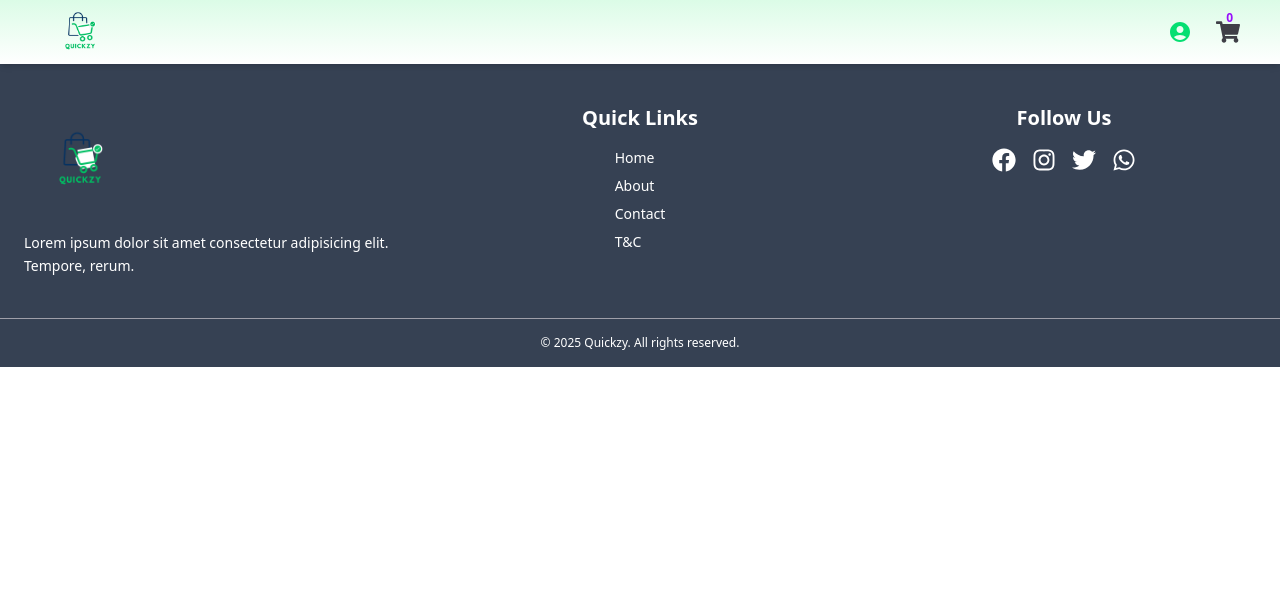
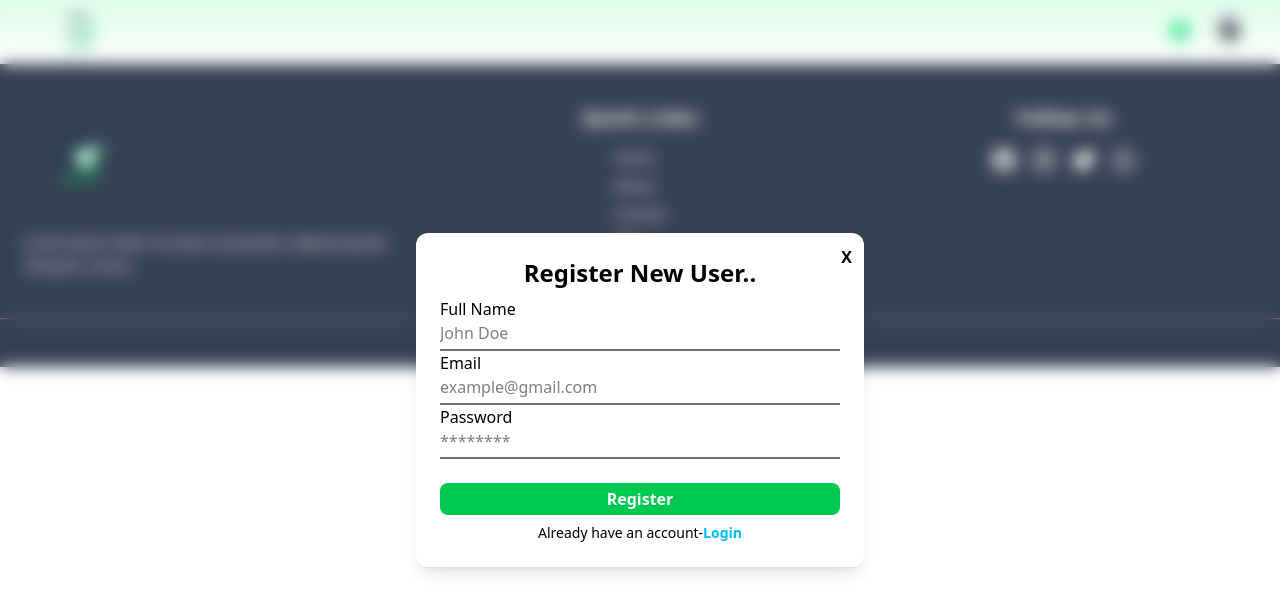
Before and after one commit to dilkhushsaini72/MERN_Project, a React (Vite) app in the folder client/: page /registration in a window 1280 px wide. Shown: the top 612 px of the page. Built offline with nearby package versions, Linux system fonts and the light colour scheme.

Commit message:
some modifucation in registration

```diff
--- a/client/src/App.jsx
+++ b/client/src/App.jsx
@@ -3,7 +3,9 @@ import { BrowserRouter, Route, Routes } from "react-router-dom";
 import Home from "./pages/Home";
 import Navbar from "./components/Navbar";
 import Footer from "./components/Footer";
-import Login from "./components/Login";
+import Login from "./pages/Login";
+import Registration from "./pages/Registration"
+import Cart from "./pages/Cart";
 
 const App = () => {
   return (
@@ -13,6 +15,8 @@ const App = () => {
         <Routes>
           <Route path="/" element={<Home />} />
           <Route path="/login" element={<Login />} />
+          <Route path="/registration" element={<Registration />} />
+          <Route path="/cart" element={<Cart />} />
         </Routes>
         <Footer />
       </BrowserRouter>
--- a/client/src/components/Hero.jsx
+++ b/client/src/components/Hero.jsx
@@ -3,7 +3,7 @@ import Hero_img from "../assets/Quickzy.png";
 
 const Hero = () => {
   return (
-    <div className="flex flex-col-reverse md:flex-row items-center justify-between px-4 md:px-10 py-8 bg-gradient-to-r from-green-300 to-white">
+    <div className="flex flex-col-reverse rounded-lg max-w-[1380px] mx-auto md:flex-row items-center justify-between px-4 md:px-10 py-8 bg-gradient-to-r from-green-300  m-5 to-white">
       {/* Text Section */}
       <section className="w-full md:w-1/2 text-center md:text-left">
         <div className="mb-6">
--- a/client/src/components/Navbar.jsx
+++ b/client/src/components/Navbar.jsx
@@ -1,17 +1,10 @@
 import React from "react";
 import logo from "../assets/Quickzy.png";
-import { Link, NavLink } from "react-router-dom";
+import { Link } from "react-router-dom";
 import { MdAccountCircle } from "react-icons/md";
 import { FaShoppingCart } from "react-icons/fa";
-import { useState } from "react";
 
 const Navbar = () => {
-  const [isShowLinks, setIsShowLinks] = useState(false);
-
-  const toggleHandle = () => {
-    setIsShowLinks(!isShowLinks);
-  };
-
   return (
     <nav className="bg-gradient-to-t bg-white to-green-100 shadow-md sticky top-0 z-50">
       <div className="max-w-[1480px] mx-auto px-4 sm:px-6 lg:px-10 h-16 flex items-center justify-between">
--- a/client/src/components/Registration.jsx
+++ /dev/null
@@ -1,9 +0,0 @@
-import React from 'react'
-
-const Registration = () => {
-  return (
-    <div>Registration</div>
-  )
-}
-
-export default Registration
--- /dev/null
+++ b/client/src/pages/Cart.jsx
@@ -0,0 +1,9 @@
+import React from 'react'
+
+const Cart = () => {
+  return (
+    <div>Cart</div>
+  )
+}
+
+export default Cart
--- a/client/src/components/Login.jsx
+++ b/client/src/pages/Login.jsx
@@ -22,7 +22,9 @@ const Login = () => {
           </h2>
         </div>
         <form className="flex flex-col">
-          <label htmlFor="email">Email</label>
+          <label className="mt-2" htmlFor="email">
+            Email
+          </label>
           <input
             type="email"
             name="email"
@@ -41,9 +43,15 @@ const Login = () => {
           <button className="bg-green-500 rounded-lg mt-6 py-1 font-bold text-white hover:bg-green-700 cursor-pointer">
             Login
           </button>
-          <div className="text-center">
-            <p>Don't have an account</p>
-            <Link to>Register</Link>
+          <div className="flex text-sm justify-center pt-2">
+            <p>Don't have an account- </p>
+            <Link
+              className="text-sky-400 font-bold hover:underline"
+              to={"/registration"}
+            >
+              {" "}
+              Register
+            </Link>
           </div>
         </form>
       </div>
--- /dev/null
+++ b/client/src/pages/Registration.jsx
@@ -0,0 +1,67 @@
+import React from "react";
+import { Link, useNavigate } from "react-router-dom";
+
+const registration = () => {
+  const navigate = useNavigate();
+
+  const closeBtnHandle = () => {
+    navigate("/");
+  };
+  return (
+    <div className="fixed inset-0 bg-opacity-40 backdrop-blur-sm flex justify-center items-center z-50">
+      <div className="bg-white w-full max-w-md p-6 rounded-xl shadow-lg relative mx-4">
+        <button
+          onClick={closeBtnHandle}
+          className="absolute right-3 top-3 hover:text-red-500 cursor-pointer font-extrabold"
+        >
+          X
+        </button>
+        <div>
+          <h2 className="text-center text-2xl font-semibold">
+            Register New User..
+          </h2>
+        </div>
+        <form className="flex flex-col">
+          <label className="mt-2" htmlFor="email">Full Name</label>
+          <input
+            type="text"
+            name="name"
+            id=""
+            placeholder="John Doe"
+            className="outline-none border-b-2 border-gray-500 pb-1 focus:border-green-500"
+          />
+          <label htmlFor="email">Email</label>
+          <input
+            type="email"
+            name="email"
+            id="email"
+            placeholder="example@gmail.com"
+            className="outline-none border-b-2 border-gray-500 pb-1 focus:border-green-500"
+          />
+          <label htmlFor="password">Password</label>
+          <input
+            type="password"
+            name="password"
+            id="pass"
+            placeholder="********"
+            className="outline-none border-b-2 border-gray-500 pb-1 focus:border-green-500"
+          />
+          <button className="bg-green-500 rounded-lg mt-6 py-1 font-bold text-white hover:bg-green-700 cursor-pointer">
+            Register
+          </button>
+          <div className="flex text-sm justify-center pt-2">
+            <p>Already have an account-</p>
+            <Link
+              className="text-sky-400 font-bold hover:underline"
+              to={"/login"}
+            >
+              Login
+            </Link>
+          </div>
+        </form>
+      </div>
+    </div>
+  );
+};
+
+export default registration;
```
